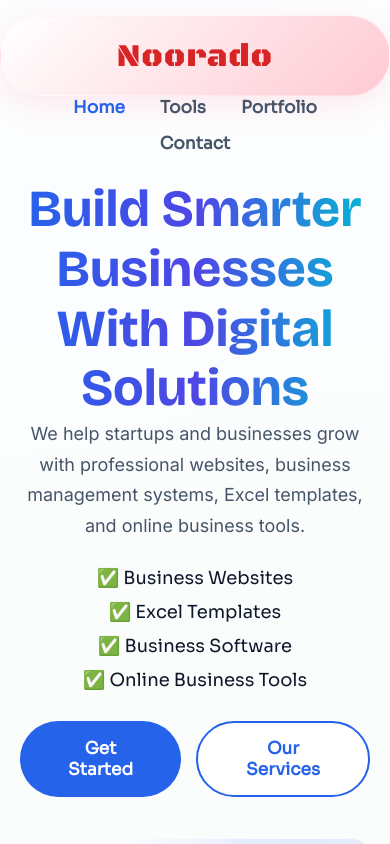
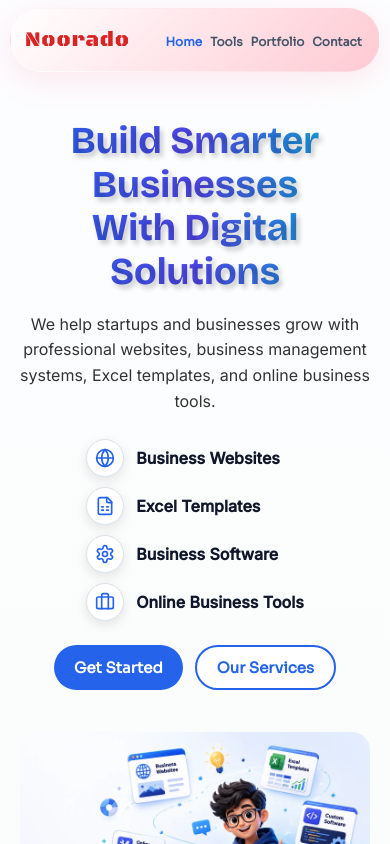
Before and after one commit to sameersams243-collab/noorado, a React (Vite) app: page / in a window 390 px wide. Shown: the top 844 px of the page. Built offline with nearby package versions, Linux system fonts and the light colour scheme; a web font is replaced by a local one.

Commit message:
Update homepage mobile layout and navigation

```diff
--- a/package.json
+++ b/package.json
@@ -12,6 +12,7 @@
   "dependencies": {
     "framer-motion": "^12.43.0",
     "jspdf-autotable": "^5.0.8",
+    "lucide-react": "^0.468.0",
     "react": "^19.2.7",
     "react-dom": "^19.2.7",
     "react-icons": "^5.7.0",
--- a/src/App.css
+++ b/src/App.css
@@ -143,7 +143,7 @@ background-blend-mode: screen;
 
 .hero-left h1 {
   font-family: "Bricolage Grotesque", sans-serif;
-    font-weight: 700;
+  font-weight: 800;
   font-size: 52px;
   line-height: 1.15;
 
@@ -157,13 +157,14 @@ background-blend-mode: screen;
   background-clip: text;
   -webkit-background-clip: text;
   -webkit-text-fill-color: transparent;
+  text-shadow: 3px 4px 5px rgba(0, 0, 0, 0.20);
 }
 
 .hero-left p {
   font-family: "Inter", sans-serif;
   font-weight: 400;
   font-size: 18px;
-  color: var(--text-light);
+  color: #333333;
   line-height: 1.7;
   margin-bottom: 25px;
 }
@@ -175,8 +176,37 @@ background-blend-mode: screen;
 }
 
 .hero-list li {
+  display: flex;
+  align-items: center;
+  gap: 14px;
   margin-bottom: 12px;
+  font-family: "Inter", sans-serif;
   font-size: 18px;
+  font-weight: 600;
+  color: var(--text);
+}
+
+.feature-icon {
+  width: 42px;
+  height: 42px;
+  display: flex;
+  align-items: center;
+  justify-content: center;
+
+  background: #ffffff;
+  border: 1px solid #dbe3ef;
+  border-radius: 50%;
+
+  box-shadow: 0 4px 12px rgba(0, 0, 0, 0.10);
+
+  flex-shrink: 0;
+}
+
+.feature-icon svg {
+  width: 22px;
+  height: 22px;
+  color: #2563eb;
+  stroke-width: 2;
 }
 
 .hero-buttons {
@@ -340,9 +370,13 @@ background-blend-mode: screen;
 .why h2,
 .stats h2,
 .contact h2 {
-  font-size: 42px;
+  font-family: "Bricolage Grotesque", sans-serif;
+  font-size: 52px;
   font-weight: 800;
+  color: #333333;
   margin-bottom: 50px;
+  text-align: center;
+  text-shadow: 3px 4px 5px rgba(0, 0, 0, 0.25);
 }
 
 .services-grid {
@@ -601,28 +635,94 @@ button,
 @media (max-width: 768px) {
 
   .navbar {
-    flex-direction: column;
-    gap: 20px;
-    padding: 20px;
+    flex-direction: row;
+    justify-content: space-between;
+    align-items: center;
+    gap: 8px;
+    padding: 12px 14px;
+    height: auto;
+    min-height: 64px;
+    width: calc(100% - 20px);
+    margin: 0 auto;
+    top: 8px;
+  }
+
+  .logo {
+    font-size: 21px;
+    flex-shrink: 0;
   }
 
   .nav-links {
-    flex-wrap: wrap;
-    justify-content: center;
-    gap: 15px;
+    display: flex;
+    flex-wrap: nowrap;
+    justify-content: flex-end;
+    align-items: center;
+    gap: 2px;
+  }
+
+  .nav-links li {
+    flex-shrink: 0;
+  }
+
+  .nav-links a {
+    font-size: 12px;
+    padding: 5px 3px;
+    white-space: nowrap;
   }
 
   .nav-links li:hover {
-    transform: translateY(-2px);
+    transform: none;
   }
 
   .hero {
     flex-direction: column;
     text-align: center;
+    margin-top: 35px;
+    margin-bottom: 35px;
+  }
+
+  .hero-left h1 {
+    font-size: 38px;
+    line-height: 1.15;
+    margin-bottom: 18px;
+  }
+
+  .hero-left p {
+    font-size: 16px;
+    line-height: 1.6;
+  }
+
+  .hero-list {
+    width: fit-content;
+    margin: 0 auto 30px;
+    text-align: left;
+    margin-bottom: 24px;
+  }
+
+  .hero-list li {
+    font-size: 16px;
+    gap: 12px;
+    margin-bottom: 10px;
+  }
+
+  .feature-icon {
+    width: 38px;
+    height: 38px;
+  }
+
+  .feature-icon svg {
+    width: 20px;
+    height: 20px;
   }
 
   .hero-buttons {
     justify-content: center;
+    gap: 12px;
+  }
+
+  .hero-btn {
+    padding: 11px 20px;
+    font-size: 15px;
   }
 
   .services-grid,
--- a/src/App.tsx
+++ b/src/App.tsx
@@ -1,6 +1,6 @@
 import "./App.css";
-import { lazy, Suspense } from "react";
-import { Navigate, Routes, Route } from "react-router-dom";
+import { lazy, Suspense, useEffect } from "react";
+import { Navigate, Routes, Route, useLocation } from "react-router-dom";
 
 import Home from "./pages/HomePage";
 import PortfolioPage from "./pages/PortfolioPage";
@@ -95,6 +95,16 @@ function PublicRoute({
   return children;
 }
 
+function ScrollToTop() {
+  const { pathname } = useLocation();
+
+  useEffect(() => {
+    window.scrollTo(0, 0);
+  }, [pathname]);
+
+  return null;
+}
+
 function App() {
   return (
     <Suspense
@@ -104,6 +114,8 @@ function App() {
         </div>
       }
     >
+      <ScrollToTop />
+
       <Routes>
         {/* Public pages */}
 
--- a/src/components/Hero.tsx
+++ b/src/components/Hero.tsx
@@ -1,23 +1,15 @@
-
 import { motion } from "framer-motion";
+import { Globe, FileSpreadsheet, Settings, Briefcase } from "lucide-react";
 import heroimage from "../assets/cartoon-hero-image.webp";
 
 function Hero() {
   return (
-    <motion.section
+    <section
       id="hero"
       className="hero"
-      initial={{ opacity: 0 }}
-      animate={{ opacity: 1 }}
-      transition={{ duration: 0.6 }}
     >
       {/* Left Content */}
-      <motion.div
-        className="hero-left"
-        initial={{ opacity: 0, x: -80 }}
-        animate={{ opacity: 1, x: 0 }}
-        transition={{ duration: 0.8 }}
-      >
+      <div className="hero-left">
         <h1>
           Build Smarter Businesses
           <br />
@@ -31,61 +23,53 @@ function Hero() {
         </p>
 
         <ul className="hero-list">
-          <motion.li
-            initial={{ opacity: 0, x: -20 }}
-            animate={{ opacity: 1, x: 0 }}
-            transition={{ delay: 0.0 }}
-          >
-            ✅ Business Websites
-          </motion.li>
+          <li>
+            <span className="feature-icon">
+              <Globe />
+            </span>
+            Business Websites
+          </li>
 
-          <motion.li
-            initial={{ opacity: 0, x: -20 }}
-            animate={{ opacity: 1, x: 0 }}
-            transition={{ delay: 0.0 }}
-          >
-            ✅ Excel Templates
-          </motion.li>
+          <li>
+            <span className="feature-icon">
+              <FileSpreadsheet />
+            </span>
+            Excel Templates
+          </li>
 
-          <motion.li
-            initial={{ opacity: 0, x: -20 }}
-            animate={{ opacity: 1, x: 0 }}
-            transition={{ delay: 0.0 }}
-          >
-            ✅ Business Software
-          </motion.li>
+          <li>
+            <span className="feature-icon">
+              <Settings />
+            </span>
+            Business Software
+          </li>
 
-          <motion.li
-            initial={{ opacity: 0, x: -20 }}
-            animate={{ opacity: 1, x: 0 }}
-            transition={{ delay: 0.0 }}
-          >
-            ✅ Online Business Tools
-          </motion.li>
+          <li>
+            <span className="feature-icon">
+              <Briefcase />
+            </span>
+            Online Business Tools
+          </li>
         </ul>
 
         <div className="hero-buttons">
-          <motion.a
+          <a
             href="/tools"
             className="hero-btn"
             aria-label="Go to Tools"
-  whileHover={{ scale: 1.08 }}
-  whileTap={{ scale: 0.95 }}
           >
             Get Started
-</motion.a>
+          </a>
 
-          <motion.a
+          <a
             href="#services"
             className="hero-btn secondary"
             aria-label="Go to Services section"
-            whileHover={{ scale: 1.08 }}
-            whileTap={{ scale: 0.95 }}
           >
             Our Services
-          </motion.a>
+          </a>
         </div>
-      </motion.div>
+      </div>
 
       {/* Right Image */}
       <motion.div
@@ -95,10 +79,13 @@ function Hero() {
         transition={{ duration: 1 }}
       >
         <div className="hero-image">
-          <img src={heroimage} alt="hero-illustration" />
+          <img
+            src={heroimage}
+            alt="hero-illustration"
+          />
         </div>
       </motion.div>
-    </motion.section>
+    </section>
   );
 }
 
```
Also changed, not shown: 1 other file (tests, documents, lock files or other folders). Lines whose indentation alone changed are shown as unchanged.
